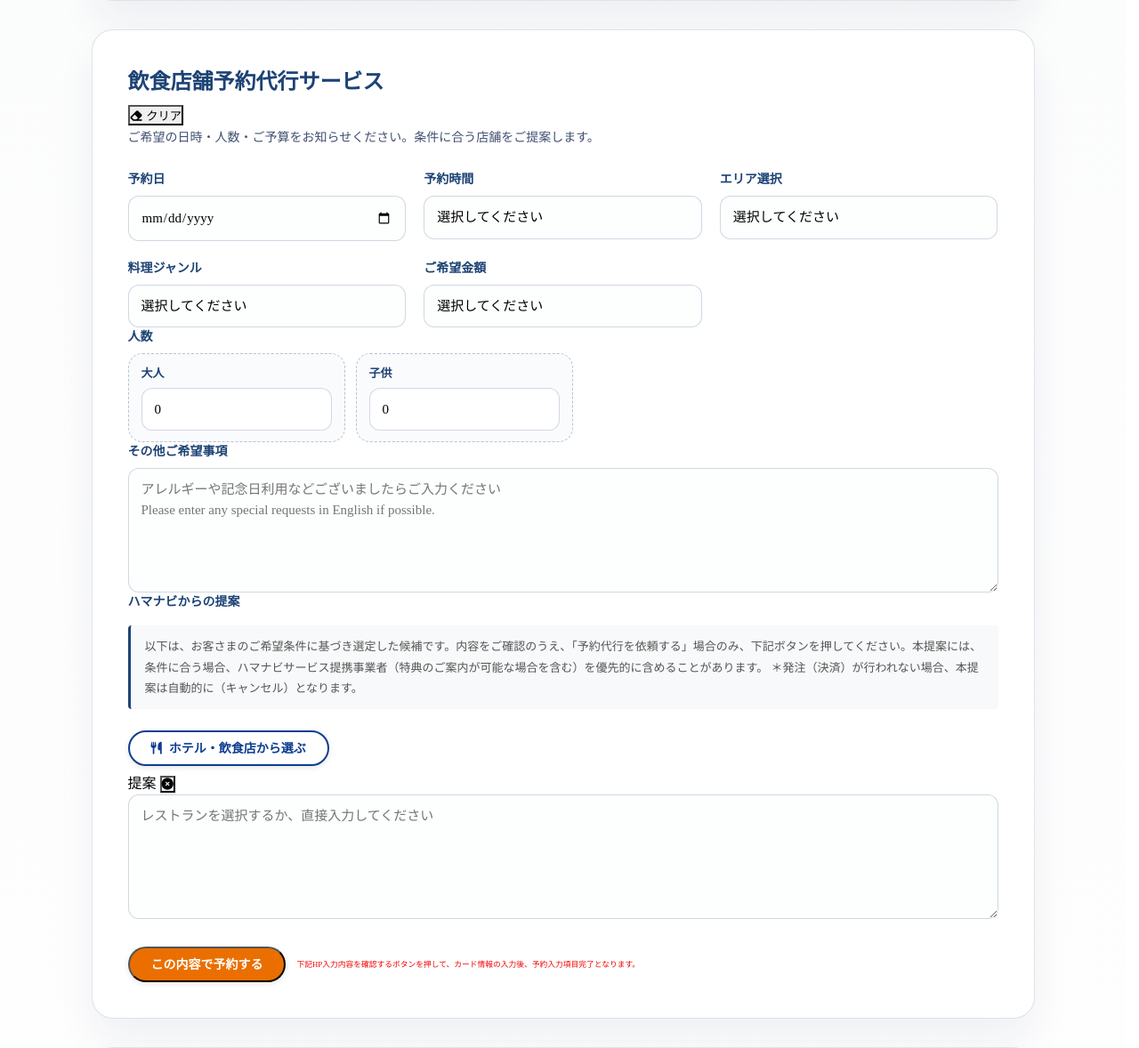
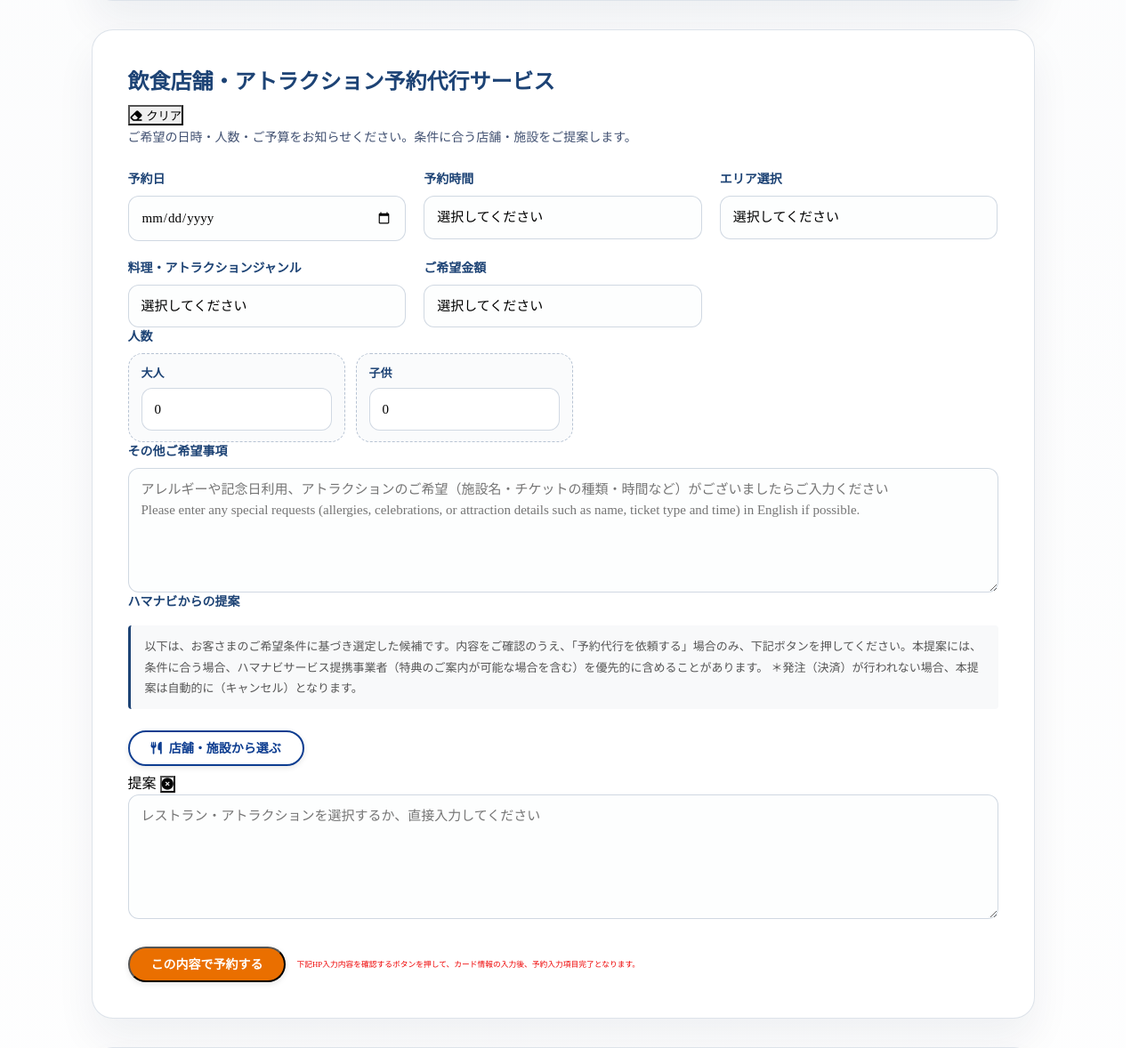
Before and after one commit to KUNI928doll/YokohamaConciergeHP, a WordPress theme: template page-reservation.php in a window 1280 px wide. Shown: the part 4883-6061 px from the top of the page at 89% size. Run offline with PHP 8.4 and a stand-in for WordPress, Linux system fonts and the light colour scheme; the site name, menu and one post (Sample post) are stand-ins, and other content is empty; some libraries are stand-ins or nearby versions; some web fonts are replaced.

Commit message:
fix: 予約フォームの飲食の箱をアトラクションにも対応
見出し・説明文・ジャンル名・薄い字・ボタンの文字を変更し、ジャンルに「アトラクション（入場・観覧）」を追加。アトラクションを選ぶと category が attraction の施設を一覧に出す。サーバー側の受け付けるジャンルに attraction を追加。確認画面と日本語メールの見出しを「飲食店舗・アトラクション予約代行サービス」にそろえた。

Co-Authored-By: Claude Opus 5.5 <noreply@anthropic.com>

```diff
--- a/api/send-reservation.php
+++ b/api/send-reservation.php
@@ -144,7 +144,7 @@ function generateEmailBody($data) {
     }
 
     if (!empty($data['diningDate'])) {
-        $body .= "【飲食店舗予約代行サービス】\n";
+        $body .= "【飲食店舗・アトラクション予約代行サービス】\n";
         $body .= "予約日: " . ($data['diningDate'] ?? '') . "\n";
         $body .= "大人: " . ($data['diningAdults'] ?? '0') . "名\n";
         $body .= "子供: " . ($data['diningChildren'] ?? '0') . "名\n";
@@ -269,7 +269,7 @@ function getEmailTranslations($lang) {
             'lbl_amount'   => 'お支払い金額',
             'svc_guide'    => '【観光ガイドサービス】',
             'svc_hotel'    => '【ホテル予約代行サービス】',
-            'svc_dining'   => '【飲食店舗予約代行サービス】',
+            'svc_dining'   => '【飲食店舗・アトラクション予約代行サービス】',
             'svc_activity' => '【体験アクティビティ代行サービス】',
             'svc_luggage'  => '【トランクお預かりサービス】',
             'lbl_course'   => 'コース',
--- a/functions.php
+++ b/functions.php
@@ -980,7 +980,7 @@ function yokohama_concierge_get_reservation_allowed_values() {
         'price_rank'  => array('2000', '3000', '6000', '12000', '20000', '30000', '30000plus', '50000plus'),
         'cuisine'     => array(
             'washoku', 'sushi', 'tempura', 'soba_udon', 'chinese', 'indian', 'french',
-            'italian', 'spanish', 'grill', 'yakiniku', 'steak', 'vege', 'cafe', 'other',
+            'italian', 'spanish', 'grill', 'yakiniku', 'steak', 'vege', 'cafe', 'other', 'attraction',
         ),
     );
 }
@@ -1897,7 +1897,7 @@ function yokohama_concierge_send_reservation_emails($post_id, $form_data, $amoun
         $customer_message .= "\n";
     }
     if (isset($form_data['diningDate'])) {
-        $customer_message .= "【飲食店舗予約代行サービス】\n";
+        $customer_message .= "【飲食店舗・アトラクション予約代行サービス】\n";
         $customer_message .= "予約日：" . $form_data['diningDate'] . "\n";
         if (!empty($form_data['diningTime'])) {
             $customer_message .= "予約時間：" . $form_data['diningTime'] . "\n";
--- a/js/reservation.js
+++ b/js/reservation.js
@@ -122,7 +122,7 @@ document.addEventListener('DOMContentLoaded', function() {
     '基本入力項目': ['name', 'gender', 'nationality', 'address', 'passport', 'stay', 'phone', 'email', 'card', 'cardType', 'cvv', 'companion'],
     '観光ガイドサービス': ['guideCourse', 'guideDate', 'guideArea', 'guideAdults', 'guideChildren', 'guideSpots', 'guideNotes'],
     'ホテル予約代行サービス': ['hotelDate', 'hotelArea', 'hotelBudget', 'hotelAdults', 'hotelChildren', 'hotelRequest', 'hotelProposal1'],
-    '飲食店舗予約代行サービス': ['diningDate', 'diningTime', 'diningAdults', 'diningChildren', 'diningBudget', 'cuisine', 'diningRequest'],
+    '飲食店舗・アトラクション予約代行サービス': ['diningDate', 'diningTime', 'diningAdults', 'diningChildren', 'diningBudget', 'cuisine', 'diningRequest'],
     '体験アクティビティ代行サービス': ['activityDatetime', 'activityAdults', 'activityChildren', 'activityType', 'activityRequest'],
     'トランクお預かりサービス': ['luggageDate', 'luggageTime', 'luggageCount', 'luggageNotes']
   };
--- a/page-reservation.php
+++ b/page-reservation.php
@@ -363,12 +363,12 @@ Please enter any special requests in English if possible."></textarea>
 
                 <div class="reservation-form__section">
                     <div class="reservation-form__section-head">
-                        <h3 class="reservation-form__legend">飲食店舗予約代行サービス</h3>
+                        <h3 class="reservation-form__legend">飲食店舗・アトラクション予約代行サービス</h3>
                         <button type="button" class="reservation-form__section-clear-btn" data-section="dining" title="このセクションをクリア">
                             <i class="fas fa-eraser" aria-hidden="true"></i> クリア
                         </button>
                     </div>
-                    <p class="reservation-form__description">ご希望の日時・人数・ご予算をお知らせください。条件に合う店舗をご提案します。</p>
+                    <p class="reservation-form__description">ご希望の日時・人数・ご予算をお知らせください。条件に合う店舗・施設をご提案します。</p>
                     <div class="reservation-form__grid">
                         <div class="reservation-form__field">
                             <label for="dining-date" class="reservation-form__label">予約日</label>
@@ -404,7 +404,7 @@ Please enter any special requests in English if possible."></textarea>
                             </select>
                         </div>
                         <div class="reservation-form__field">
-                            <label for="dining-cuisine" class="reservation-form__label">料理ジャンル</label>
+                            <label for="dining-cuisine" class="reservation-form__label">料理・アトラクションジャンル</label>
                             <select id="dining-cuisine" name="cuisine" class="reservation-form__select">
                                 <option value="" disabled selected>選択してください</option>
                                 <option value="washoku">和食</option>
@@ -422,6 +422,7 @@ Please enter any special requests in English if possible."></textarea>
                                 <option value="vege">ベジタリアン</option>
                                 <option value="cafe">カフェ</option>
                                 <option value="other">その他（ご要望欄へ）</option>
+                                <option value="attraction">アトラクション（入場・観覧）</option>
                             </select>
                         </div>
                         <div class="reservation-form__field">
@@ -457,8 +458,8 @@ Please enter any special requests in English if possible."></textarea>
                     <div class="reservation-form__field reservation-form__field--full">
                         <label for="dining-request" class="reservation-form__label">その他ご希望事項</label>
                         <textarea id="dining-request" name="diningRequest" class="reservation-form__textarea"
-                            rows="4" placeholder="アレルギーや記念日利用などございましたらご入力ください
-Please enter any special requests in English if possible."></textarea>
+                            rows="4" placeholder="アレルギーや記念日利用、アトラクションのご希望（施設名・チケットの種類・時間など）がございましたらご入力ください
+Please enter any special requests (allergies, celebrations, or attraction details such as name, ticket type and time) in English if possible."></textarea>
                     </div>
                     <div class="reservation-form__field reservation-form__field--full">
                         <p class="reservation-form__label">ハマナビからの提案</p>
@@ -468,7 +469,7 @@ Please enter any special requests in English if possible."></textarea>
                         </p>
                         <div class="reservation-form__shop-selector">
                             <button type="button" class="btn btn--outline btn--sm" id="selectRestaurantBtn">
-                                <i class="fas fa-utensils" aria-hidden="true"></i> ホテル・飲食店から選ぶ
+                                <i class="fas fa-utensils" aria-hidden="true"></i> 店舗・施設から選ぶ
                             </button>
                         </div>
                         <div class="reservation-form__proposal-grid">
@@ -480,7 +481,7 @@ Please enter any special requests in English if possible."></textarea>
                                     </button>
                                 </div>
                                 <textarea id="dining-proposal-1" name="diningProposal1"
-                                    class="reservation-form__textarea" rows="4" placeholder="レストランを選択するか、直接入力してください" readonly></textarea>
+                                    class="reservation-form__textarea" rows="4" placeholder="レストラン・アトラクションを選択するか、直接入力してください" readonly></textarea>
                                 <input type="hidden" id="dining-proposal-1-id" name="diningProposal1Id">
                                 <input type="hidden" id="dining-shop-address" name="diningShopAddress">
                                 <input type="hidden" id="dining-shop-phone" name="diningShopPhone">
```
Also changed, not shown: js/shop-selector.js (+6 -2 lines).
